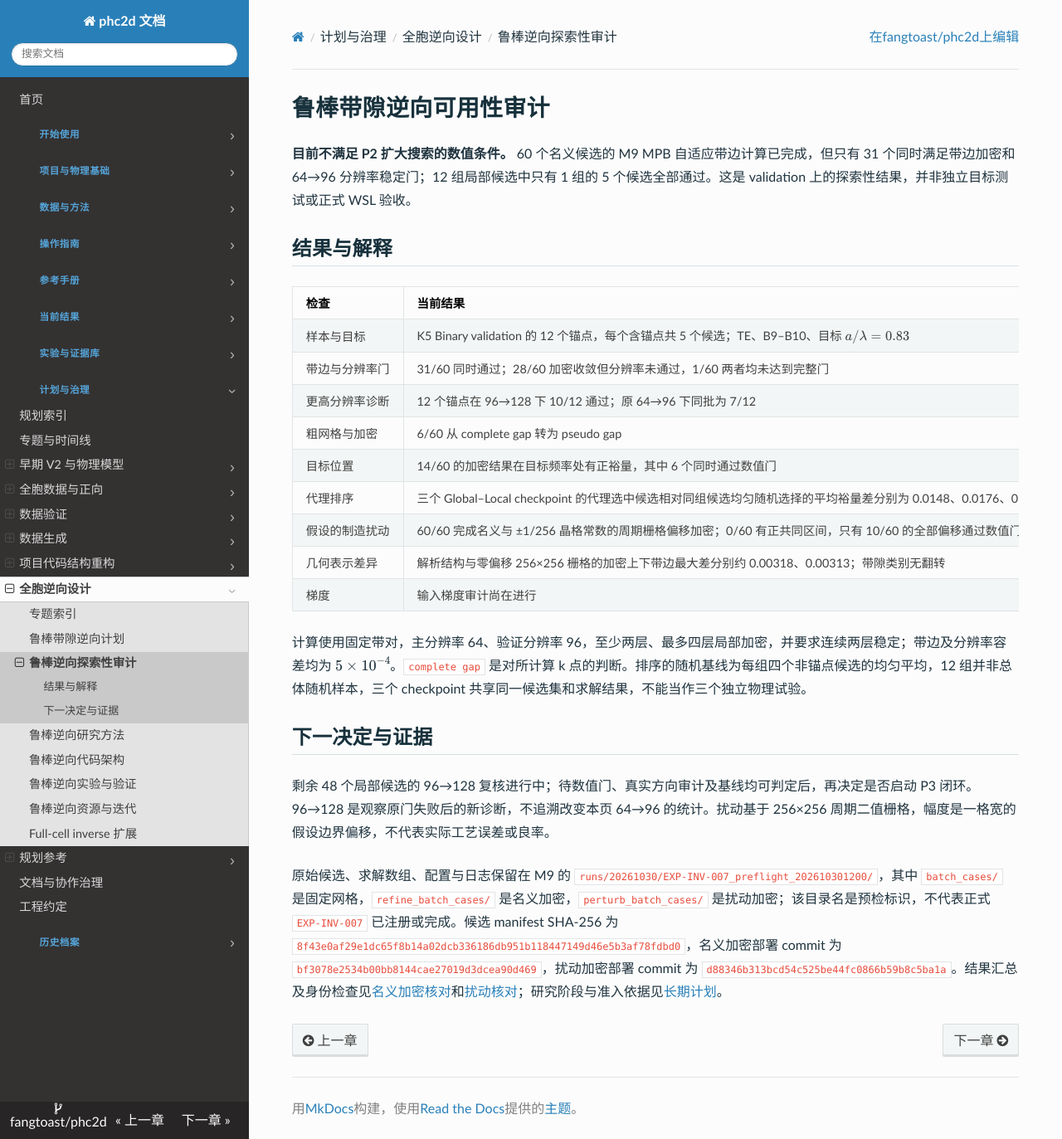
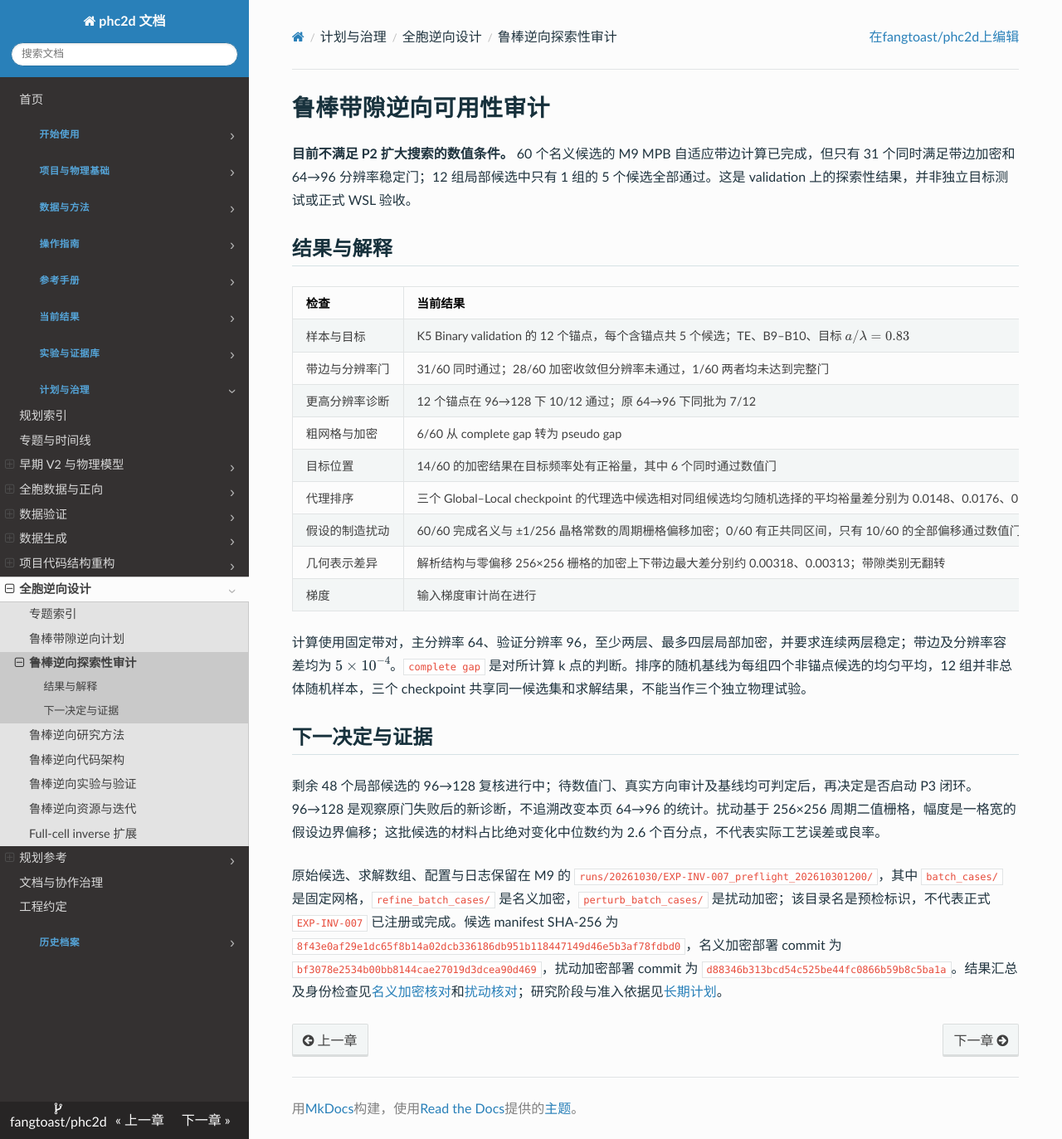
Before and after one commit to fangtoast/phc2d, an MkDocs documentation site: the page built from docs/results/inverse/鲁棒带隙逆向可用性审计.md, in a window 1280 px wide and 1373 px high. Shown: the whole window at 83% size. Built offline with MkDocs 1.6.1, drawn with Linux system fonts in a browser that asks for light colours.

Commit message:
Clarify geometric impact of assumed offsets

```diff
--- a/docs/results/inverse/鲁棒带隙逆向可用性审计.md
+++ b/docs/results/inverse/鲁棒带隙逆向可用性审计.md
@@ -47,6 +47,6 @@ source_artifacts:
 
 ## 下一决定与证据
 
-剩余 48 个局部候选的 96→128 复核进行中；待数值门、真实方向审计及基线均可判定后，再决定是否启动 P3 闭环。96→128 是观察原门失败后的新诊断，不追溯改变本页 64→96 的统计。扰动基于 256×256 周期二值栅格，幅度是一格宽的假设边界偏移，不代表实际工艺误差或良率。
+剩余 48 个局部候选的 96→128 复核进行中；待数值门、真实方向审计及基线均可判定后，再决定是否启动 P3 闭环。96→128 是观察原门失败后的新诊断，不追溯改变本页 64→96 的统计。扰动基于 256×256 周期二值栅格，幅度是一格宽的假设边界偏移；这批候选的材料占比绝对变化中位数约为 2.6 个百分点，不代表实际工艺误差或良率。
 
 原始候选、求解数组、配置与日志保留在 M9 的 `runs/20261030/EXP-INV-007_preflight_202610301200/`，其中 `batch_cases/` 是固定网格，`refine_batch_cases/` 是名义加密，`perturb_batch_cases/` 是扰动加密；该目录名是预检标识，不代表正式 `EXP-INV-007` 已注册或完成。候选 manifest SHA-256 为 `8f43e0af29e1dc65f8b14a02dcb336186db951b118447149d46e5b3af78fdbd0`，名义加密部署 commit 为 `bf3078e2534b00bb8144cae27019d3dcea90d469`，扰动加密部署 commit 为 `d88346b313bcd54c525be44fc0866b59b8c5ba1a`。结果汇总及身份检查见[名义加密核对](../../../src/phc2d/inverse/audit_refined_reconcile.py)和[扰动核对](../../../src/phc2d/inverse/audit_perturb_reconcile.py)；研究阶段与准入依据见[长期计划](../../planning/鲁棒带隙逆向/实验与验证.md)。
```
